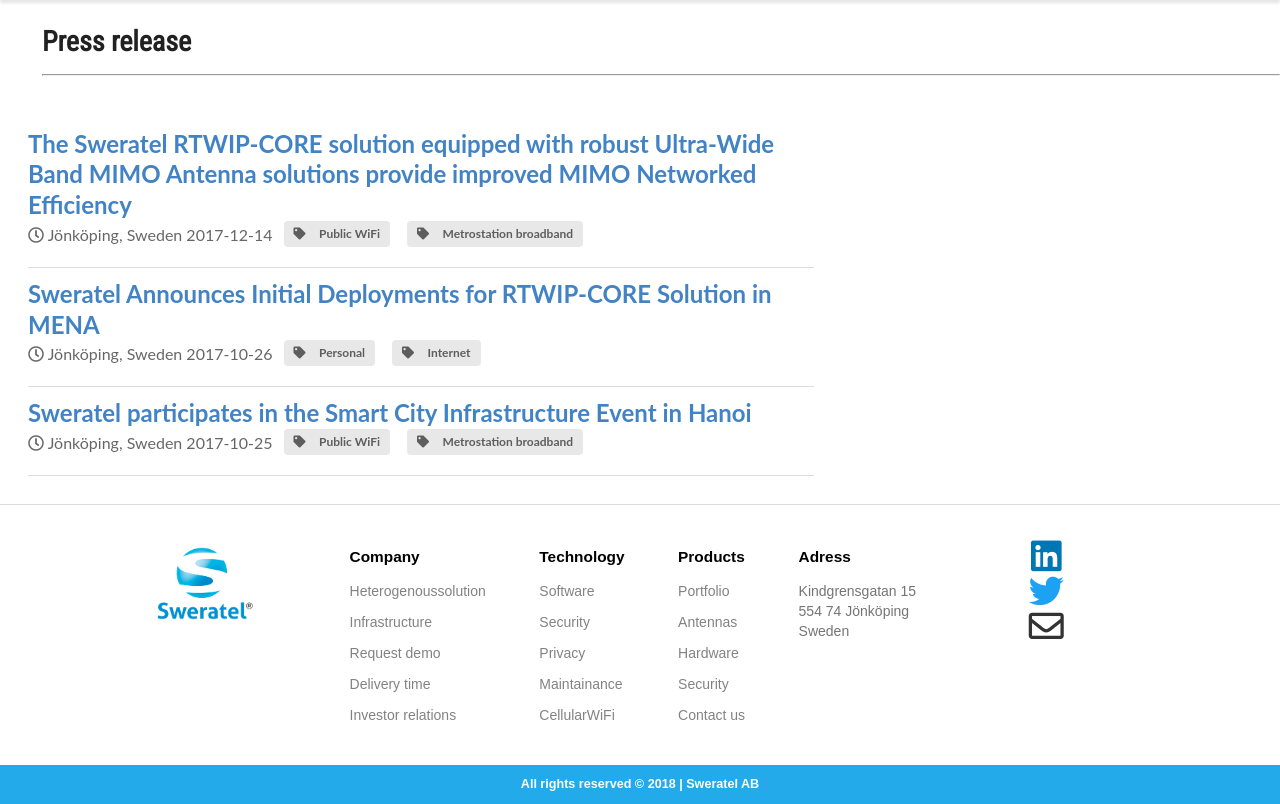
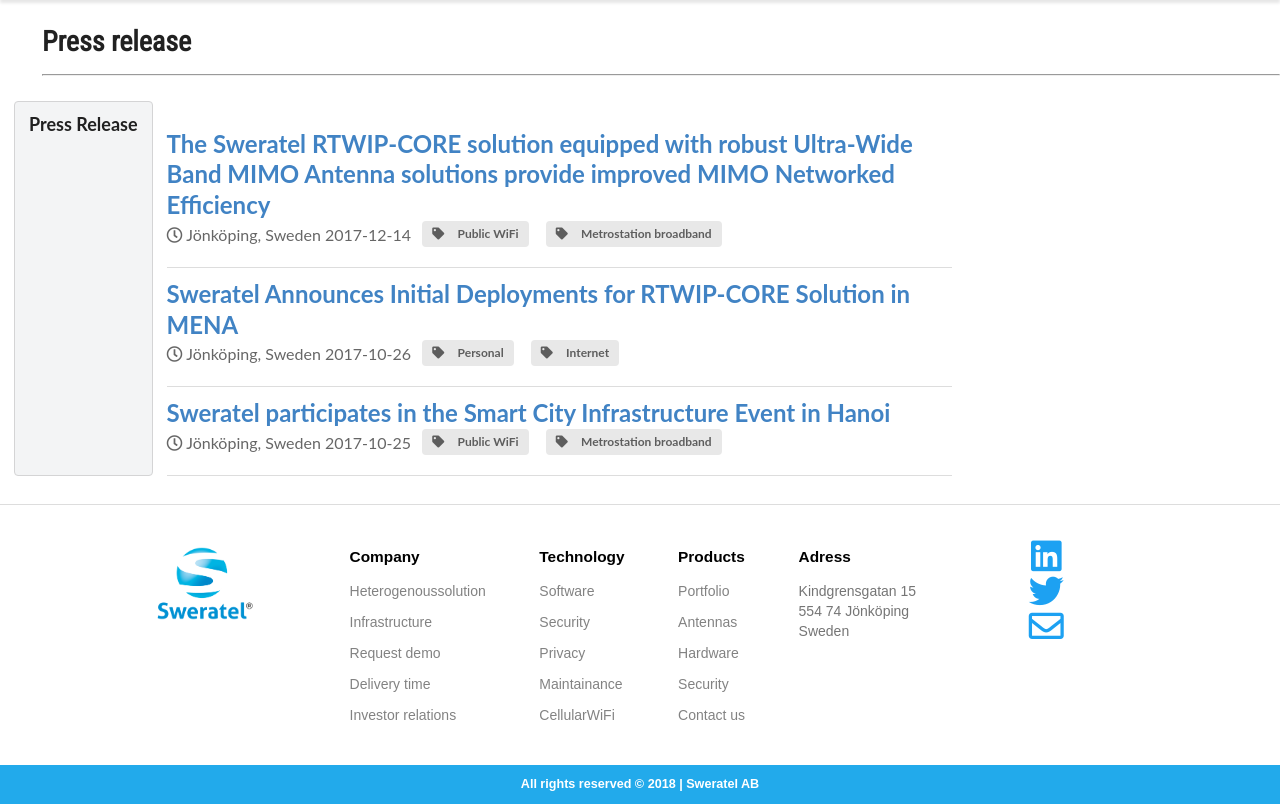
Before and after one commit to davidyanis/dallunkens, a PHP site: page /press.html in a window 1280 px wide. Shown: the part 98-902 px from the top of the page. Run offline with PHP 8.4, Linux system fonts and the light colour scheme; some libraries are stand-ins or nearby versions.

Commit message:
PUSHING CORRECTION

```diff
--- a/css/footer.css
+++ b/css/footer.css
@@ -120,6 +120,7 @@ footer {
     color: #000;
     font-family: 'PT Sans', sans-serif!important;
     font-size: 1.1em;
+    margin-top: 0;
 }
 
 .adressInfo {
@@ -129,7 +130,6 @@ footer {
     font-family: 'PT Sans', sans-serif!important;
 }
 
-/* Social media on footer, icons etc styling */
 .socialMediaIcons {
     display: flex;
     flex-direction: column;
@@ -144,17 +144,17 @@ footer {
 }
 
 .socialMediaIcons .linkedin {
-    color: #0077B5;
     font-size: 2.5em;
+    color: #1da1f2;
     line-height: 0.5em!important;
 }
 
 .socialMediaIcons .envelope {
-    color: #333;
     font-size: 2.5em;
+    color: #1da1f2;
     line-height: 0.5em!important;
+}
 
-}
 
 .twitter:hover, .linkedin:hover, .envelope:hover {
     -webkit-animation: swing 1s ease;
@@ -164,7 +164,7 @@ footer {
 }
 .footer-links h4{
     margin: 0;
-    color: rgb(75, 78, 84);
+    color: #000!important;
 }
 
 /* Copyright and our credits */
@@ -173,11 +173,11 @@ footer {
     padding: 0.5em;
     height: auto;
     background-color: #22AAEB;
-    color: #fff;
     text-align: center;
 }
 
 .copyRight h6 {
+        color: #fff;
         font-size: 0.9em;
         margin: 0;
         line-height: 2em;
@@ -307,7 +307,7 @@ footer {
 
     .footer-links-contact li a{
         font-size: 1.2em;
-        color: rgb(75, 78, 84);
+        color: #333;
         line-height: 1.5em;
     }
 
@@ -390,11 +390,13 @@ footer {
     .footer-links h3{
         color: #22AAEB;
     }
+
     .footer-links {
         list-style: none;
         padding-bottom: 2em;
         width: 50%;
         text-align: center;
+        color: #000;
     }
 
     .footer-links li a{
@@ -404,6 +406,7 @@ footer {
     }
     .footer-links li {
         margin-bottom: 1em;
+        border: 1px solid red;
     }
 
 
--- a/press.html
+++ b/press.html
@@ -74,10 +74,13 @@
 
       <h1 class="press-release-header">Press release<hr></h1>
       <div class="press-container">
+            <h3 class="ui block header">
+                  Press Release
+            </h3>
          <div class="press-post">
             <article>
                <h2 id="theSweratelSolution" class="ui header">
-                  <a href="#">The Sweratel RTWIP-CORE solution equipped with robust Ultra-Wide Band MIMO Antenna solutions provide improved MIMO Networked Efficiency</a>
+                  <a class="display-press-release" href="#">The Sweratel RTWIP-CORE solution equipped with robust Ultra-Wide Band MIMO Antenna solutions provide improved MIMO Networked Efficiency</a>
                   <div class="sub header">
                      <i class="far fa-clock"></i> Jönköping, Sweden 2017-12-14
                      <span class="ui right floated medium labels">
@@ -100,8 +103,8 @@
                </p>
             </article>
             <article>
-               <h2 id="publicWiFi"class="ui header">
-                  <a class="display-press-release">Sweratel Announces Initial Deployments for RTWIP-CORE Solution in MENA</a>
+               <h2 id="publicWiFi" class="ui header">
+                  <a class="ui display-press-release" data-content="Add users to your feed">Sweratel Announces Initial Deployments for RTWIP-CORE Solution in MENA</a>
                   <div class="sub header">
                      <i class="far fa-clock"></i> Jönköping, Sweden 2017-10-26
                      <span class="ui right floated medium labels">
@@ -121,7 +124,7 @@
             </article>
             <article>
                <h2 class="ui header">
-                  <a href="#">Sweratel participates in the Smart City Infrastructure Event in Hanoi</a>
+                  <a class="display-press-release" href="#">Sweratel participates in the Smart City Infrastructure Event in Hanoi</a>
                   <div class="sub header">
                      <i class="far fa-clock"></i> Jönköping, Sweden 2017-10-25
                      <span class="ui right floated medium labels">
```
Also changed, not shown: js/jquery.js.
